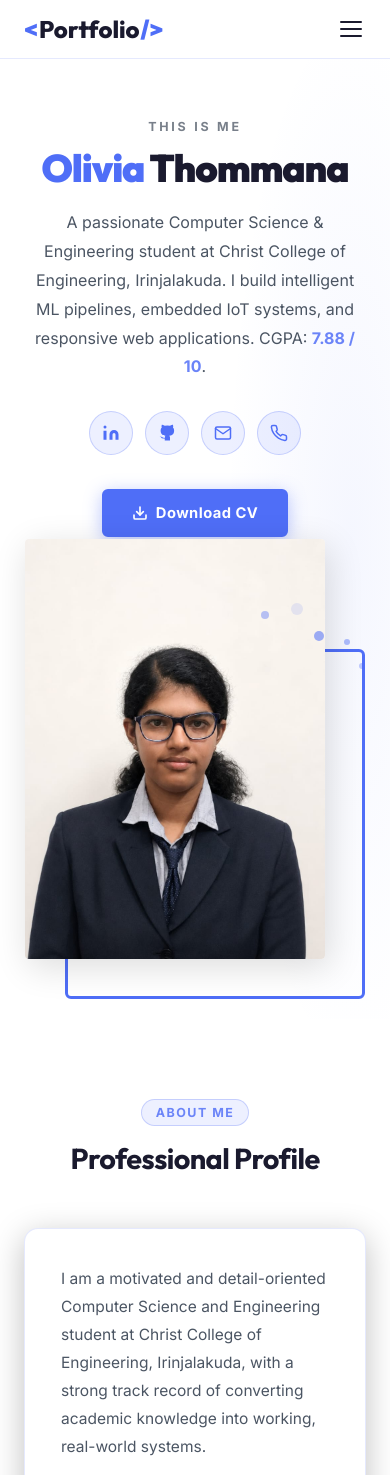
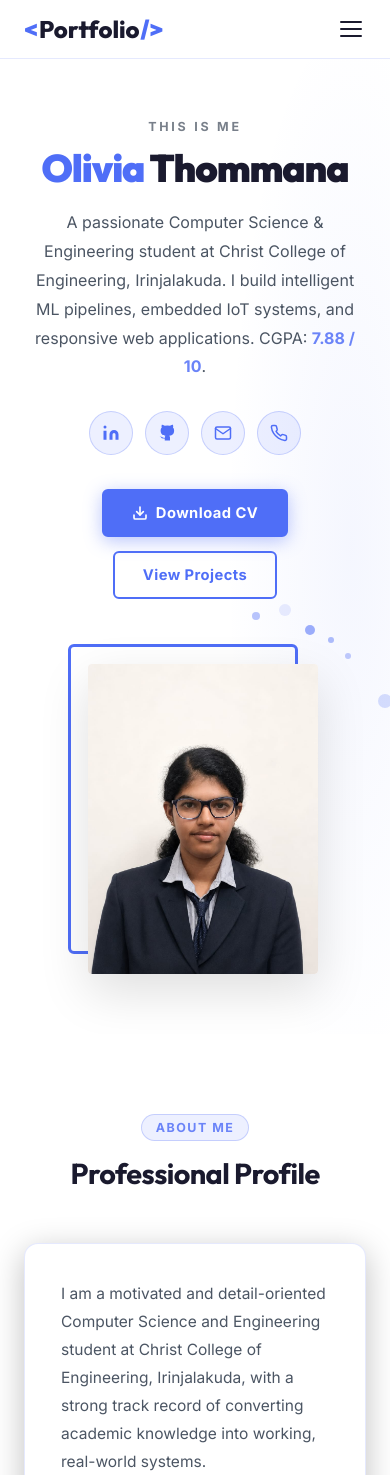
Before and after one commit to oliviathommana/olivia-portfolio, a Next.js app: page / in a window 390 px wide. Shown: the top 1475 px of the page. Built offline with nearby package versions, Linux system fonts and the light colour scheme.

Commit message:
Fix profile photo alignment to be fully responsive and properly offset

```diff
--- a/app/Home.css
+++ b/app/Home.css
@@ -196,21 +196,23 @@
   to   { opacity: 1; transform: translateX(0); }
 }
 
-/* Photo frame container — large enough for offset square + photo */
+/* Photo frame container — sized to perfectly contain the photo */
 .hero-photo-frame {
   position: relative;
-  width: 390px;
-  height: 450px;
+  width: 300px;
+  height: 400px;
   flex-shrink: 0;
+  margin-top: 25px;
+  margin-left: 25px; /* Offset spacing to compensate for the deco box pushing left */
 }
 
-/* Blue border-only square — top-left, peeking behind photo */
+/* Blue border-only offset square frame (no fill) */
 .hero-deco-square {
   position: absolute;
-  top: 0;
-  left: 0;
-  width: 300px;
-  height: 350px;
+  top: -20px;
+  left: -20px;
+  width: 100%;
+  height: 100%;
   border-radius: 6px;
   border: 3px solid var(--primary);
   background: transparent;
@@ -220,7 +222,7 @@
 /* Decorative scattered dots around the photo area */
 .hero-dots {
   position: absolute;
-  inset: -50px -80px -40px -40px;
+  inset: -60px -60px -40px -40px;
   z-index: 2;
   pointer-events: none;
 }
@@ -232,26 +234,25 @@
   opacity: 0.55;
 }
 
-.dot-1  { width: 10px; height: 10px; top: 8%;  left: 76%; }
-.dot-2  { width:  6px; height:  6px; top: 16%; left: 88%; opacity: 0.35; }
-.dot-3  { width: 14px; height: 14px; top: 25%; left: 98%; opacity: 0.22; }
-.dot-4  { width:  8px; height:  8px; top: 3%;  left: 62%; opacity: 0.4;  }
-.dot-5  { width: 10px; height: 10px; top: 38%; left: 106%; opacity: 0.18; }
-.dot-6  { width:  6px; height:  6px; top: 10%; left: 84%; opacity: 0.45; }
-.dot-7  { width: 12px; height: 12px; top: 1%;  left: 70%; opacity: 0.12; }
+.dot-1  { width: 10px; height: 10px; top: 5%;  left: 78%; }
+.dot-2  { width:  6px; height:  6px; top: 12%; left: 90%; opacity: 0.35; }
+.dot-3  { width: 14px; height: 14px; top: 22%; left: 100%; opacity: 0.22; }
+.dot-4  { width:  8px; height:  8px; top: 2%;  left: 62%; opacity: 0.4;  }
+.dot-5  { width: 10px; height: 10px; top: 35%; left: 108%; opacity: 0.18; }
+.dot-6  { width:  6px; height:  6px; top: 8%;  left: 85%; opacity: 0.45; }
+.dot-7  { width: 12px; height: 12px; top: 0%;  left: 70%; opacity: 0.12; }
 
-/* Profile photo — bottom-right of frame, overlapping the deco square */
+/* Profile photo — fills the frame exactly, sits on top of deco border */
 .hero-photo {
   position: absolute;
-  bottom: 0;
-  right: 0;
-  width: 300px !important;
-  height: 420px !important;
+  inset: 0;
+  width: 100% !important;
+  height: 100% !important;
   object-fit: cover;
   object-position: center top;
   border-radius: 4px;
   z-index: 1;
-  box-shadow: 4px 8px 35px rgba(0, 0, 0, 0.14);
+  box-shadow: 0 18px 50px rgba(0, 0, 0, 0.13);
   display: block;
 }
 
@@ -786,8 +787,10 @@ a.contact-card-val:hover {
     flex: none;
   }
   .hero-photo-frame {
-    width: 300px;
-    height: 350px;
+    width: 270px;
+    height: 360px;
+    margin-top: 20px;
+    margin-left: 20px;
   }
   .about-grid {
     grid-template-columns: 1fr;
@@ -809,8 +812,10 @@ a.contact-card-val:hover {
     font-size: 2.4rem;
   }
   .hero-photo-frame {
-    width: 260px;
+    width: 230px;
     height: 310px;
+    margin-top: 15px;
+    margin-left: 15px;
   }
   .projects-grid {
     grid-template-columns: 1fr;
--- a/app/page.js
+++ b/app/page.js
@@ -197,10 +197,11 @@ export default function Home() {
               <Image
                 src="/profile.jpeg"
                 alt="Olivia Thommana"
-                width={300}
-                height={420}
+                fill
+                sizes="(max-width: 960px) 280px, 300px"
                 className="hero-photo"
                 priority
+                style={{ objectFit: 'cover', objectPosition: 'center top' }}
               />
             </div>
           </div>
```
